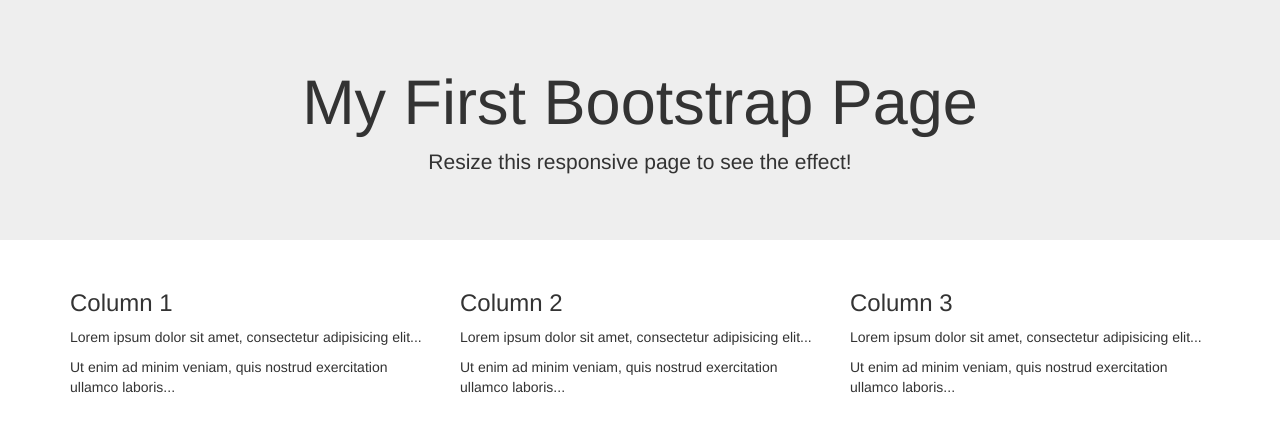
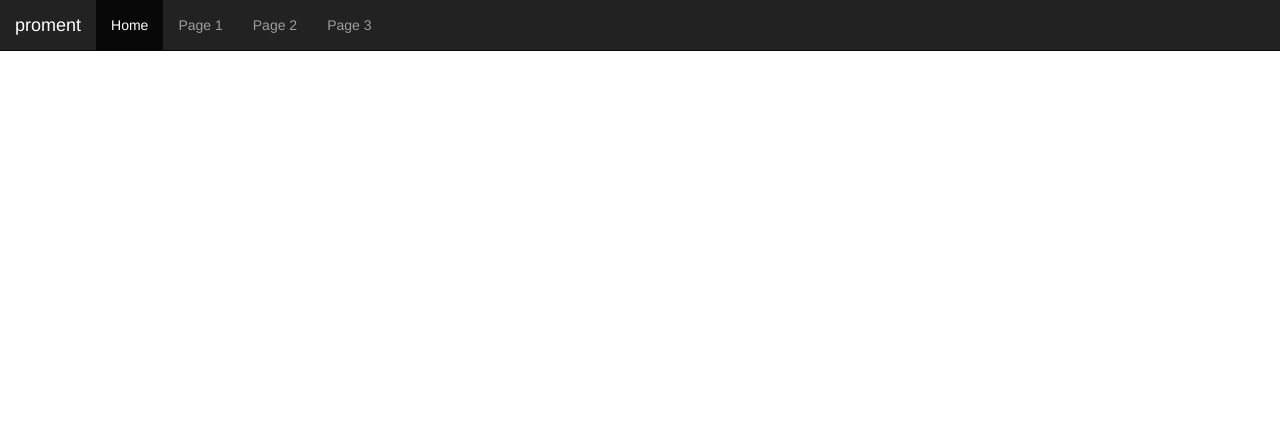
Before and after one commit to leeseojun700/iprogram, a plain HTML site: page plus.html in a window 1280 px wide. Shown: the top 432 px of the page. Drawn offline with nearby package versions, Linux system fonts and the light colour scheme.

Commit message:
ver1.11.1

```diff
--- a/plus.html
+++ b/plus.html
@@ -4,35 +4,27 @@
   <title>Bootstrap Example</title>
   <meta charset="utf-8">
   <meta name="viewport" content="width=device-width, initial-scale=1">
-  <link rel="stylesheet" href="https://maxcdn.bootstrapcdn.com/bootstrap/3.3.6/css/bootstrap.min.css">
-  <script src="https://maxcdn.bootstrapcdn.com/bootstrap/3.3.6/js/bootstrap.min.js"></script>
+  <link rel="stylesheet" href="https://maxcdn.bootstrapcdn.com/bootstrap/3.3.7/css/bootstrap.min.css">
+  <script src="https://maxcdn.bootstrapcdn.com/bootstrap/3.3.7/js/bootstrap.min.js"></script>
 </head>
 <body>
+ <body style="height:1500px">
 
-<div class="jumbotron text-center">
-  <h1>My First Bootstrap Page</h1>
-  <p>Resize this responsive page to see the effect!</p>
-</div>
+<nav class="navbar navbar-inverse navbar-fixed-top">
+  <div class="container-fluid">
+    <div class="navbar-header">
+      <a class="navbar-brand" href="#">proment</a>
+    </div>
+    <ul class="nav navbar-nav">
+      <li class="active"><a href="#">Home</a></li>
+      <li><a href="#">Page 1</a></li>
+      <li><a href="#">Page 2</a></li>
+      <li><a href="#">Page 3</a></li>
+    </ul>
+  </div>
+</nav>
 
-<div class="container">
-  <div class="row">
-    <div class="col-sm-4">
-      <h3>Column 1</h3>
-      <p>Lorem ipsum dolor sit amet, consectetur adipisicing elit...</p>
-      <p>Ut enim ad minim veniam, quis nostrud exercitation ullamco laboris...</p>
-    </div>
-    <div class="col-sm-4">
-      <h3>Column 2</h3>
-      <p>Lorem ipsum dolor sit amet, consectetur adipisicing elit...</p>
-      <p>Ut enim ad minim veniam, quis nostrud exercitation ullamco laboris...</p>
-    </div>
-    <div class="col-sm-4">
-      <h3>Column 3</h3>
-      <p>Lorem ipsum dolor sit amet, consectetur adipisicing elit...</p>
-      <p>Ut enim ad minim veniam, quis nostrud exercitation ullamco laboris...</p>
-    </div>
-  </div>
-</div>
+
 
 </body>
 </html>
```
Also changed, not shown: index.html (+16 -18 lines).
